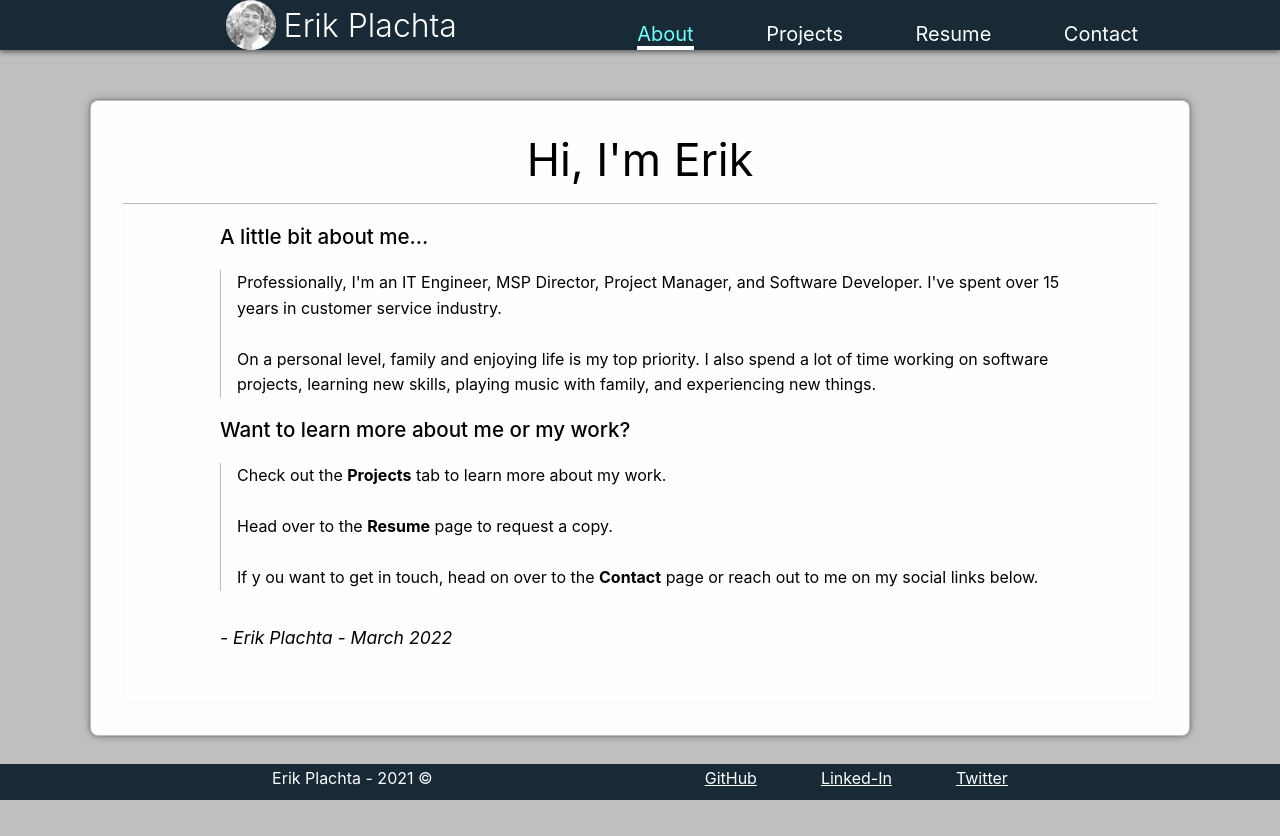
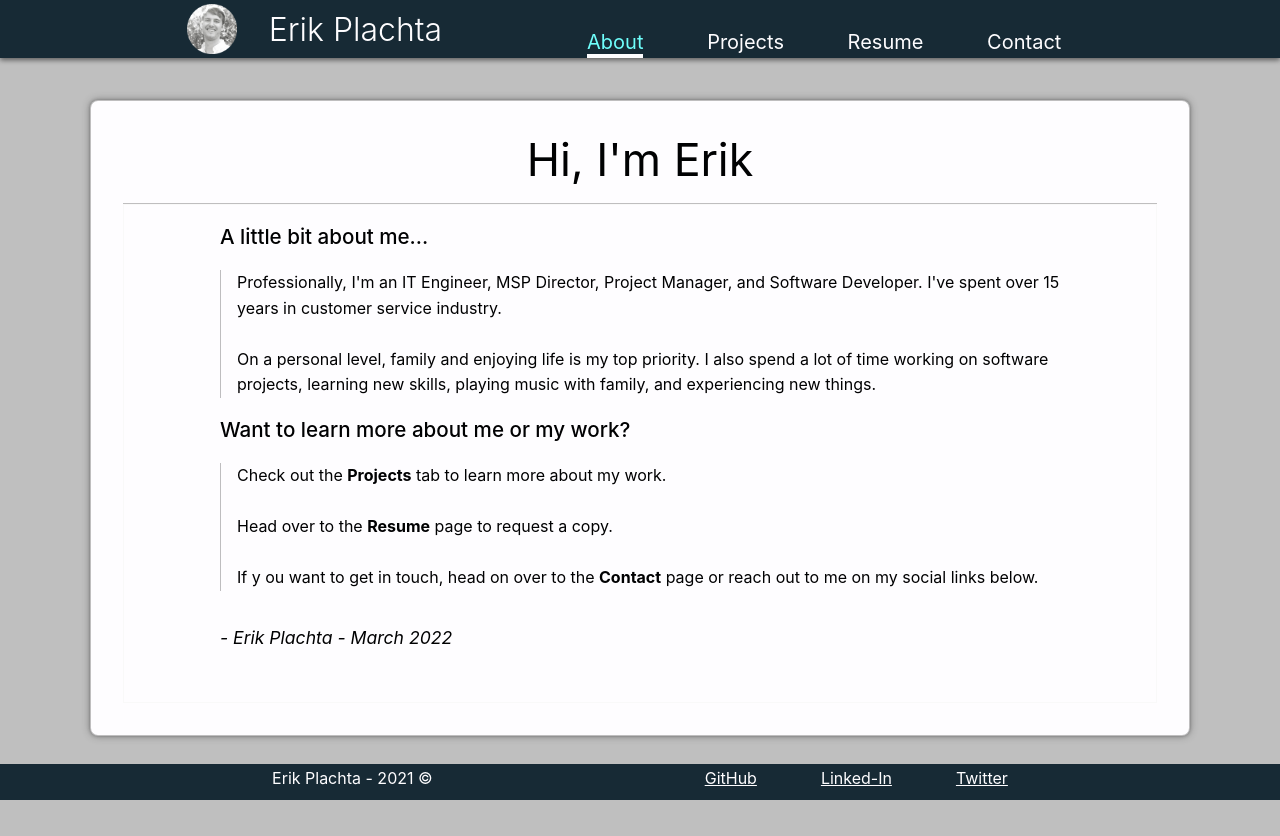
Before and after one commit to ErikPlachta/ErikPlachta, a React (Create React App) app: page / in a window 1280 px wide. Built offline with nearby package versions, Linux system fonts and the light colour scheme; no server answers.

Commit message:
Finalized nav styling with a few more tweaks!

```diff
--- a/src/assets/css/styles.css
+++ b/src/assets/css/styles.css
@@ -653,28 +653,31 @@ input[type=submit]:hover{
 /* 1200!!?! */
 @media (min-width: 1200px) {
     /*  ensure content fits in middle of screen */
+
     header {
-        justify-content: center;
-        padding: 0 8rem;
+        padding: 0 7vw;
+        justify-content: space-around;
+    }
+
+    header h1{
+        max-width: 490px;
+    }
+
+    nav {
+        max-width: 570px;
     }
 }
 
 /* 1000 !! */
 @media (min-width: 1000px) {
 
-    h1.title {
-        flex: 10%; /* ensure has space around it within flex element */
 
-    }
 
-    h1.title img{
+    /* h1.title img{
         max-width: 50px;
         max-height: 50px;
         margin: 0 .5rem;
-    }
-    header{
-        padding: 0 7vw;
-    }
+    } */
 
 
     nav {
@@ -723,29 +726,22 @@ input[type=submit]:hover{
 
         --fw_h2: 400;
         --fs_h2: 2.8rem;
-
-        --fw_h3: 500;
-        --fs_h3: 2.25rem;
-
-        --fw_h4: 500;
-        --fs_h4: 1.8rem;
-
-        --fw_h5: 800;
-        --fs_h5: 1.5rem;
-
-        /* remove all defaults */
-        padding: 0;
-        margin: 0;
     }
     header {
         flex-direction: row;
         justify-content: space-evenly;
     }
     header.h1,
+    nav{
+        justify-content: space-around;
+    }
+    header.h1{
+        flex: 10%;
+    }
     nav {
-        justify-content: space-around;
         flex: 20%;
     }
+
 
     .title-img{
         margin: .25rem 0;
```
